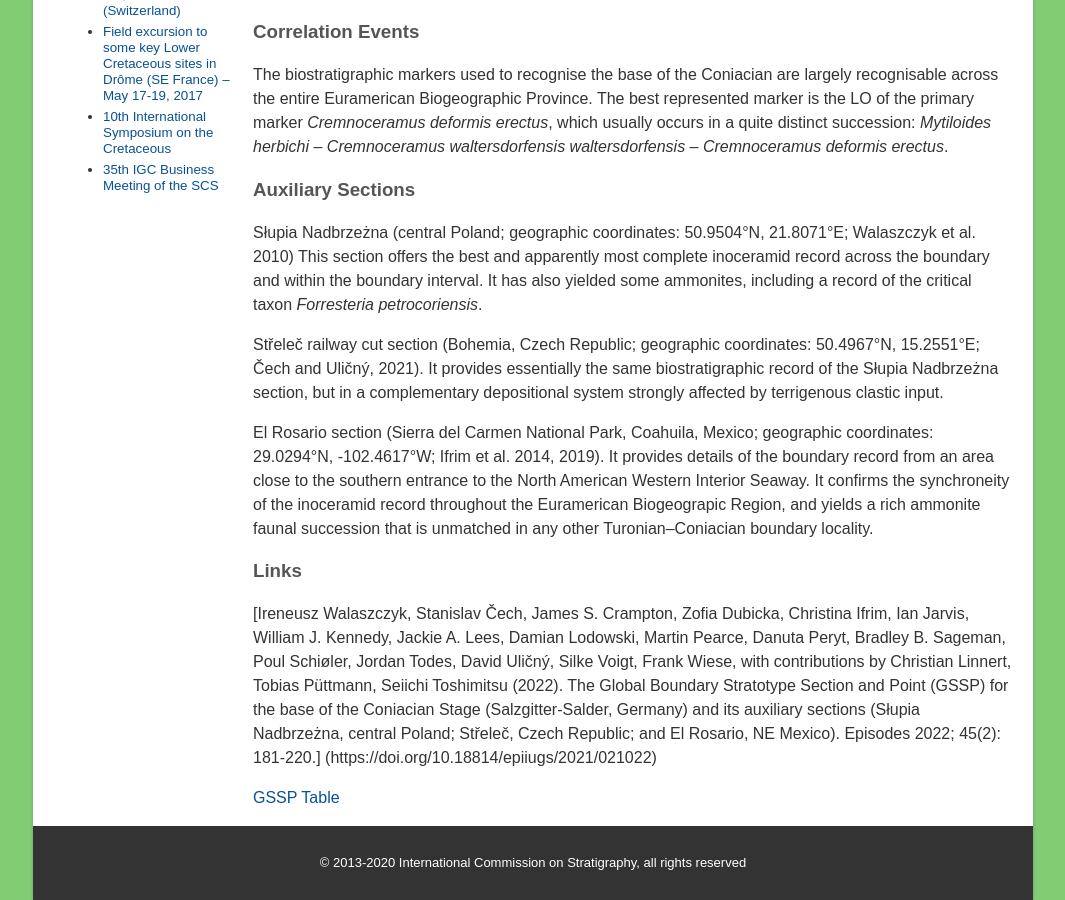
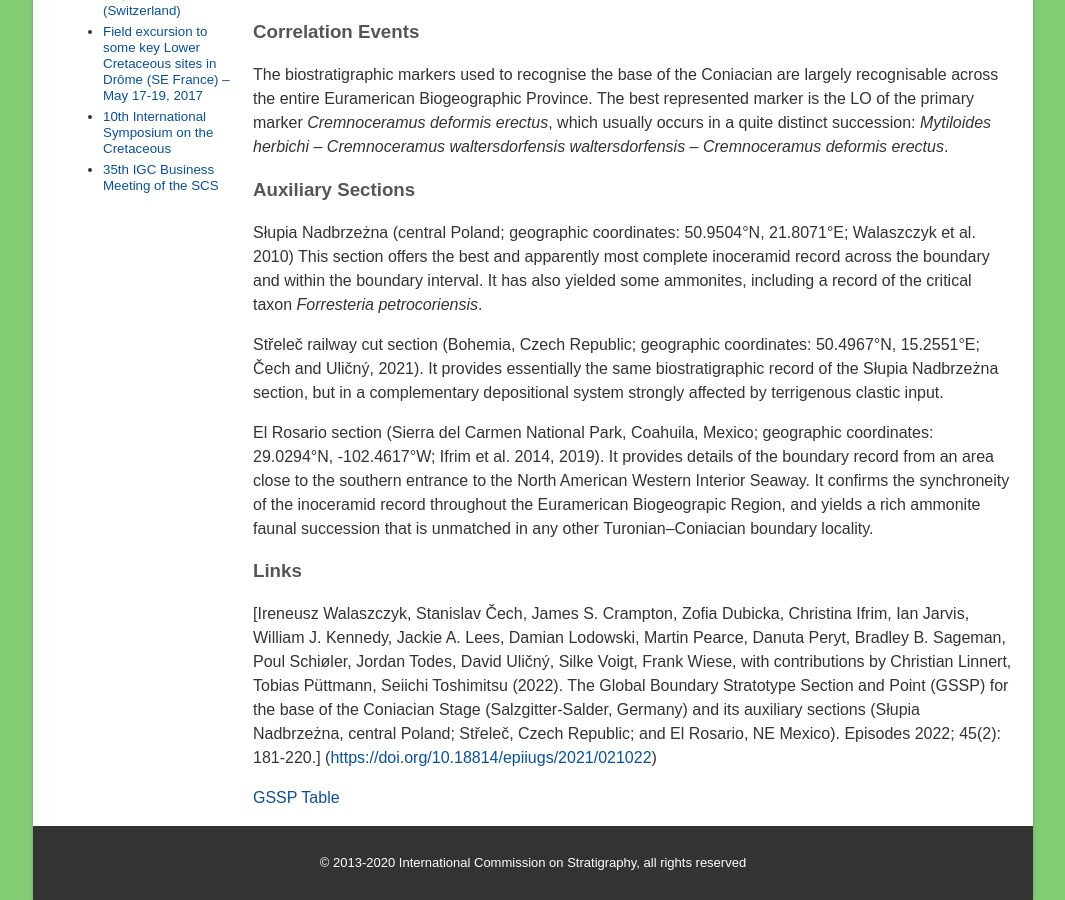
Before and after one commit to i-c-stratigraphy/subcommission-cretaceous, a Jekyll site: the page built from pages/gssps/coniacian.md, in a window 1280 px wide and 900 px high, scrolled down 1744 px. Shown: the whole window, without its empty margins (107-1172 px from the left). Built offline with Jekyll 4.4.1, drawn with Linux system fonts in a browser that asks for light colours; part of the change alters nothing that is shown.

```diff
--- a/pages/gssps/coniacian.md
+++ b/pages/gssps/coniacian.md
@@ -55,6 +55,6 @@ El Rosario section (Sierra del Carmen National Park, Coahuila, Mexico; geographi
 ### Links
 
 [Ireneusz Walaszczyk, Stanislav Čech, James S. Crampton, Zofia Dubicka, Christina Ifrim, Ian Jarvis, William J. Kennedy, Jackie A. Lees, Damian Lodowski, Martin Pearce, Danuta Peryt, Bradley B. Sageman, Poul Schiøler, Jordan Todes, David Uličný, Silke Voigt, Frank Wiese, with contributions by Christian Linnert, Tobias Püttmann, Seiichi Toshimitsu (2022). The Global Boundary Stratotype Section and Point (GSSP) for the base of the Coniacian Stage (Salzgitter-Salder, Germany) and its auxiliary sections (Słupia Nadbrzeżna, central Poland; Střeleč, Czech Republic; and El Rosario, NE Mexico). Episodes 2022; 45(2): 181-220.]
-(https://doi.org/10.18814/epiiugs/2021/021022)
+([https://doi.org/10.18814/epiiugs/2021/021022](https://www.episodes.org/journal/view.html?volume=45&number=2&spage=181&vmd=Full))
 
 [GSSP Table](https://stratigraphy.org/gssps/)
```
